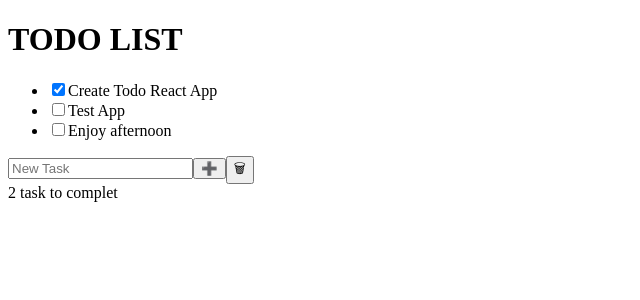
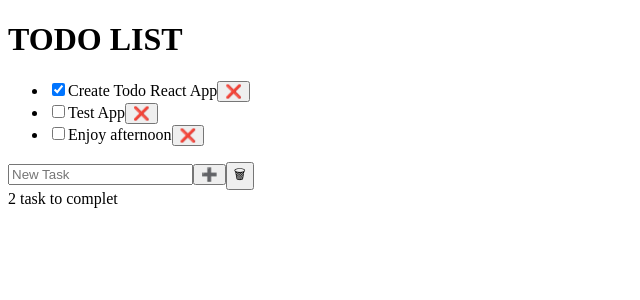
Before and after one commit to ulldecorb/todo-react, a React (Create React App) app in the folder todo/: page / in a window 1280 px wide. Shown: the top 300 px of the page, without its empty margins (0-640 px from the left). Built offline with nearby package versions, Linux system fonts and the light colour scheme.

Commit message:
Add delete single task click

```diff
--- a/todo/src/App.jsx
+++ b/todo/src/App.jsx
@@ -27,6 +27,12 @@ export function App () {
         setTodos(newTodos);
     }
 
+    const handleDeleteTask = (id) => {
+        const todoList = [...todos];
+        const newTodos = todoList.filter((todo) => todo.id !== id);
+        setTodos(newTodos);
+    }
+
     const toggleTodo = (id) => {
         const newTodos = [...todos];
         const todo = newTodos.find((todo) => todo.id === id);
@@ -48,7 +54,7 @@ export function App () {
     return (
         <Fragment>
             <Header />
-            <TodoList todos={todos} toggleTodo={toggleTodo} />
+            <TodoList todos={todos} toggleTodo={toggleTodo} handleDeleteTask={handleDeleteTask}/>
             <input ref={todoTaskRef} type="text" placeholder="New Task" />
             <button onClick={handleTodoAdd}>➕</button>
             <button onClick={handleClearAll}>🗑</button>
--- a/todo/src/components/TodoItem/TodoItem.jsx
+++ b/todo/src/components/TodoItem/TodoItem.jsx
@@ -1,16 +1,21 @@
 import React from "react";
 
-export function TodoItem ({todo,  toggleTodo}) {
+export function TodoItem ({todo,  toggleTodo, handleDeleteTask}) {
 
     const { id, task, completed } = todo;
     const handleTodoClick = () => {
         toggleTodo(id);
+    }
+    const handleDeleteTaskClick = () => {
+        console.log("id: "+ id + " - task: " + task);
+        handleDeleteTask(id);
     }
 
     return(
         <li>
             <input type="checkbox" checked={completed} onChange={handleTodoClick} />
             {task}
+            <button onClick={handleDeleteTaskClick}>❌</button>
         </li>
     )
 }
--- a/todo/src/components/TodoList/TodoList.jsx
+++ b/todo/src/components/TodoList/TodoList.jsx
@@ -1,11 +1,11 @@
 import React from "react";
 import {TodoItem} from '../TodoItem/TodoItem';
 
-export function TodoList({todos, toggleTodo}) {
+export function TodoList({todos, toggleTodo, handleDeleteTask}) {
     return (
         <ul>
             {todos.map((todo) => (
-                <TodoItem todo={todo} toggleTodo={toggleTodo}  />
+                <TodoItem todo={todo} toggleTodo={toggleTodo} handleDeleteTask={handleDeleteTask} />
             ))}
         </ul>
     )
```
